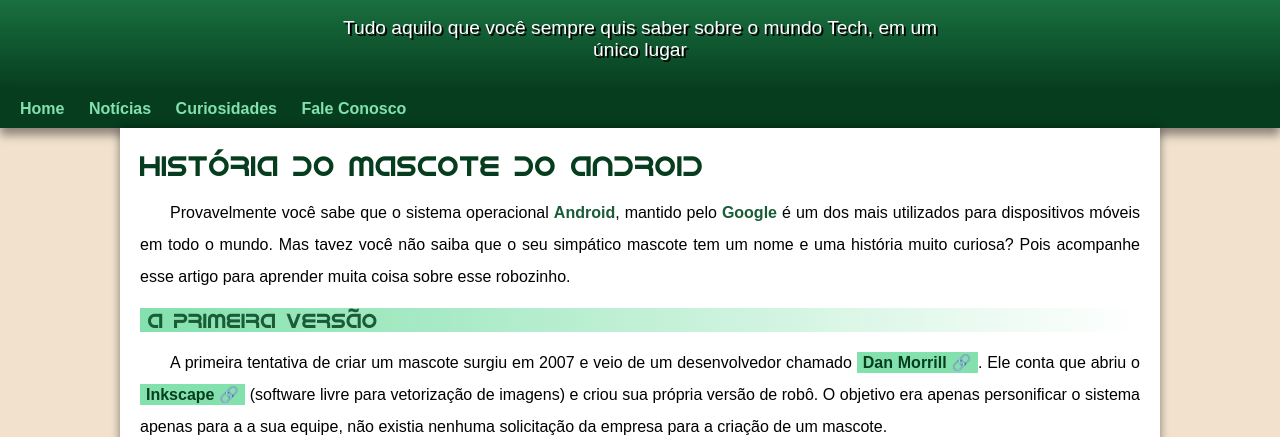
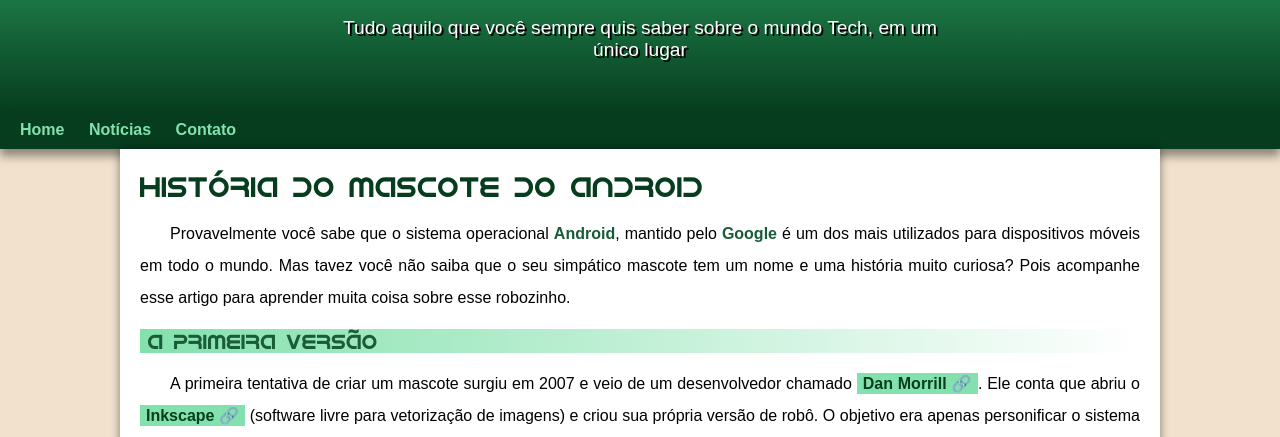
Before and after one commit to Borba2023/projeto-android, a plain HTML site: page index.html in a window 1280 px wide. Shown: the part 100-537 px from the top of the page. Drawn offline with Linux system fonts and the light colour scheme.

Commit message:
problema de padding corrigido

```diff
--- a/estilo/style.css
+++ b/estilo/style.css
@@ -79,7 +79,7 @@
     padding-right: 10px;
     padding-left: 10px;
     margin: auto;
-    margin-bottom: 30px;
+    padding-bottom: 50px;
     text-shadow: 2px 2px 0px black ;
 }
 
--- a/index.html
+++ b/index.html
@@ -18,9 +18,7 @@
     <nav>
         <a href="#">Home</a>
         <a href="#">Notícias</a>
-        <a href="#">Curiosidades</a>
-        <a href="#">Fale Conosco
-        </a>
+        <a href="#">Contato</a>
    </nav>
 
    <main>
```
